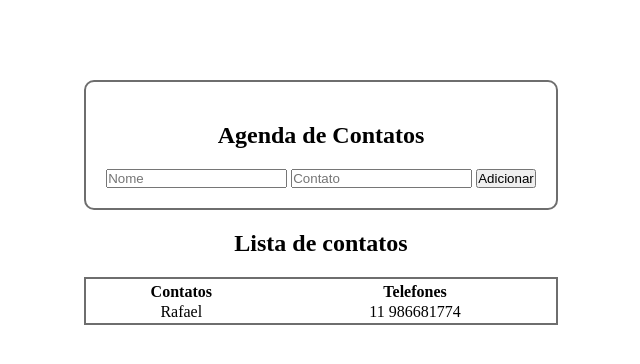
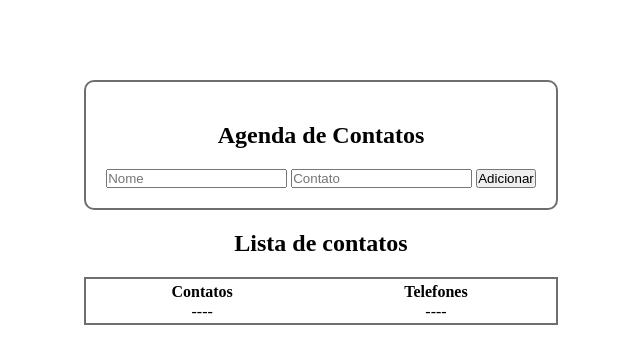
Before and after one commit to SamuellSSantos/lista-de-contatos, a plain HTML site: page index.html in a window 1280 px wide. Shown: the whole page, without its empty margins (319-959 px from the left). Drawn offline with Linux system fonts and the light colour scheme.

Commit message:
Update index.html

```diff
--- a/index.html
+++ b/index.html
@@ -27,8 +27,8 @@
             </thead>
             <tbody>
                 <tr>
-                <td>Rafael</td>
-                <td>11 986681774</td>
+                <td>----</td>
+                <td>----</td>
                 </tr>
             </tbody>
         </table>
```
